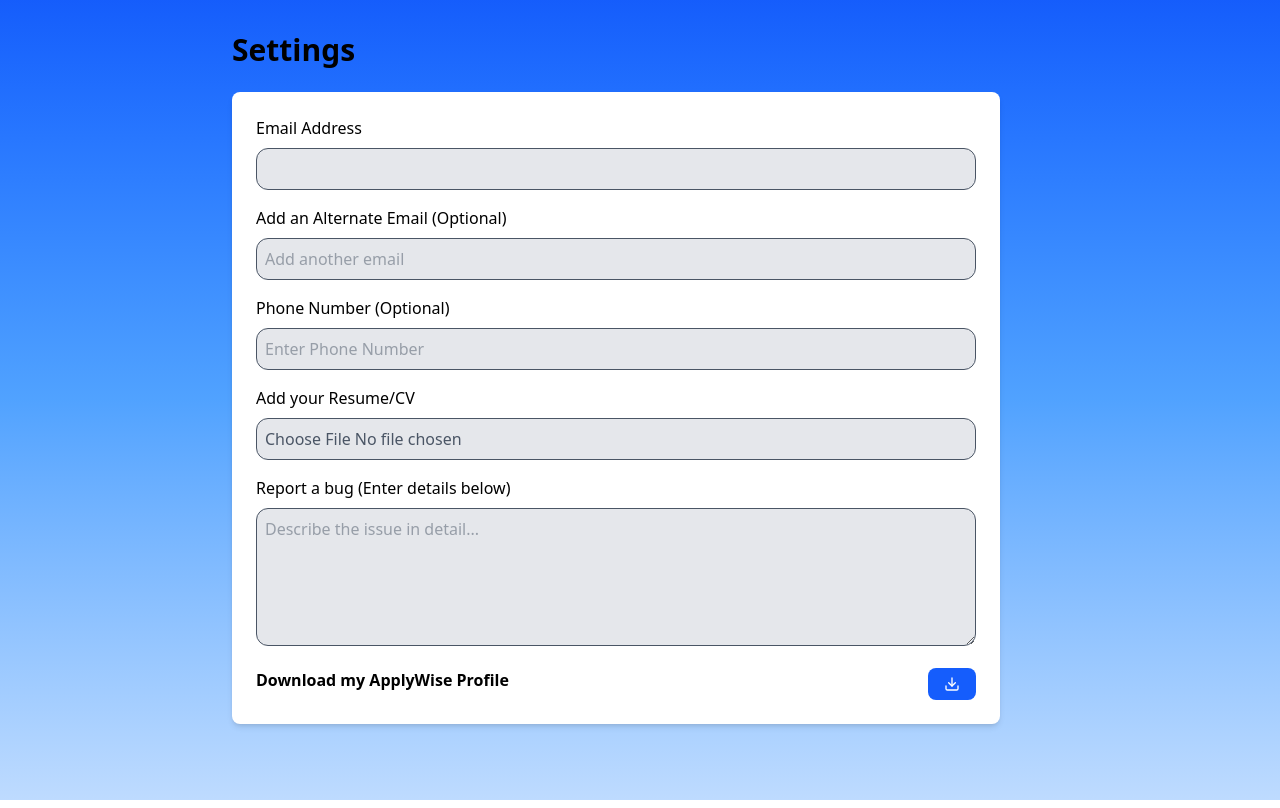
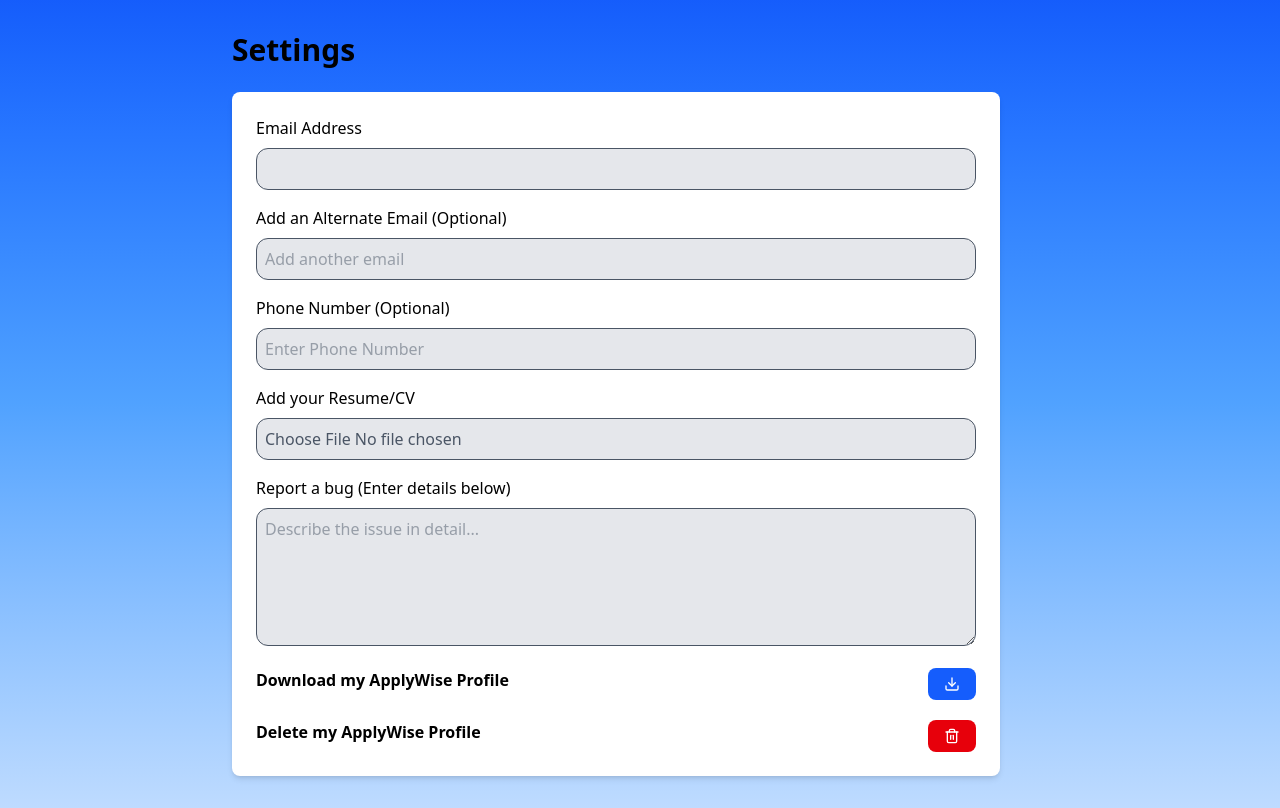
Before and after one commit to mdqasim786/ApplyWise-AI-Job-Application-Tracker, a React (Vite) app in the folder client/client/: page /dashboard/settings in a window 1280 px wide. Built offline with nearby package versions, Linux system fonts and the light colour scheme.

Commit message:
completed basic form without JS

```diff
--- a/client/client/src/Pages/Settings.jsx
+++ b/client/client/src/Pages/Settings.jsx
@@ -1,4 +1,4 @@
-import { Download } from 'lucide-react';
+import { Download, Trash2} from 'lucide-react';
 
 function Settings(){
   return (
@@ -40,10 +40,17 @@
                 className="w-full mt-2 p-2 mb-4 border rounded-xl bg-gray-200 text-gray-600"
             />
 
+            <div className="flex mb-5">
+              <label className="text-md font-bold text-black">Download my ApplyWise Profile</label>
+              <button className="ml-auto bg-blue-600 text-white px-4 py-2 rounded-lg hover:bg-blue-700 hover:cursor-pointer">
+                <Download size={16} />
+              </button>
+            </div>
+
             <div className="flex">
-              <label className="text-md font-bold text-black">Download my ApplyWise Profile</label>
-              <button className="ml-auto bg-blue-600 text-white px-4 py-2 rounded-lg hover:bg-blue-700">
-                <Download size={16} />
+              <label className="text-md font-bold text-black">Delete my ApplyWise Profile</label>
+              <button className="ml-auto bg-red-600 text-white px-4 py-2 rounded-lg hover:bg-red-700 hover:cursor-pointer">
+                <Trash2 size={16} />
               </button>
             </div>
         </div>
```
